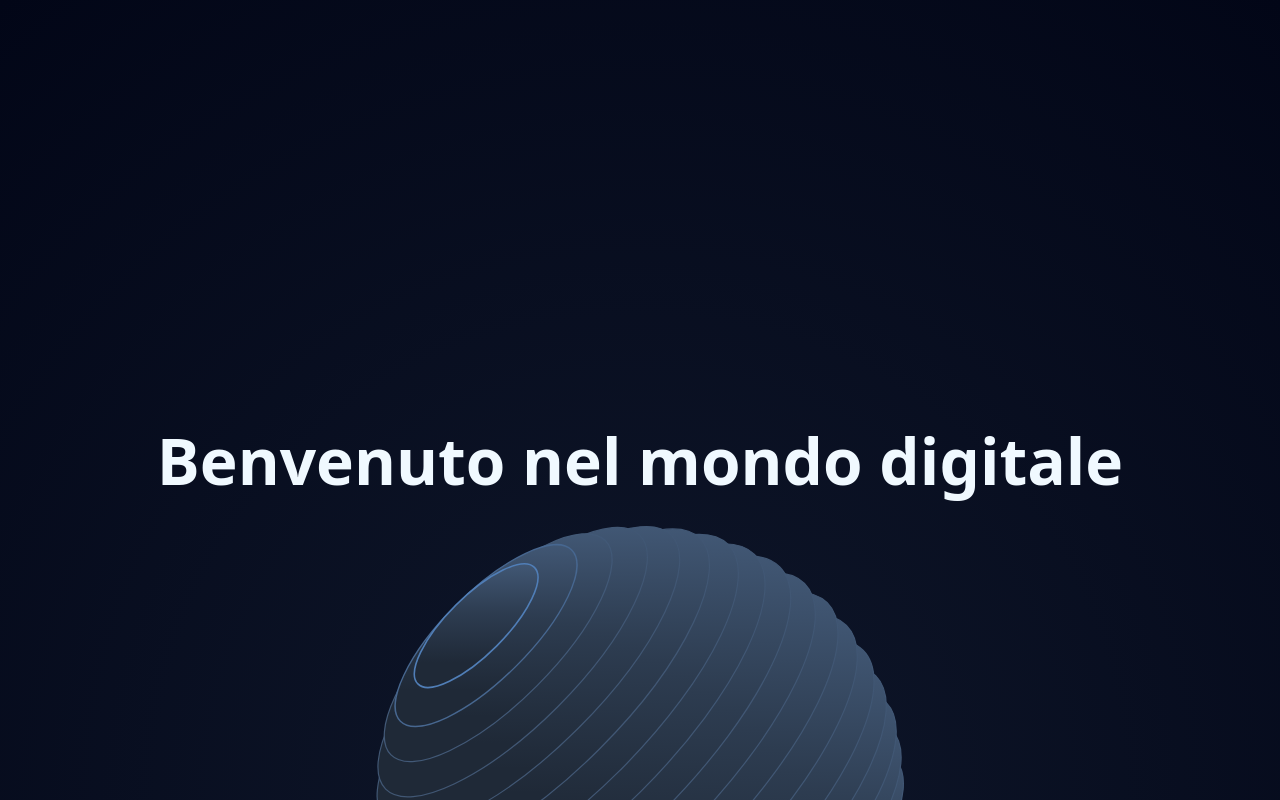
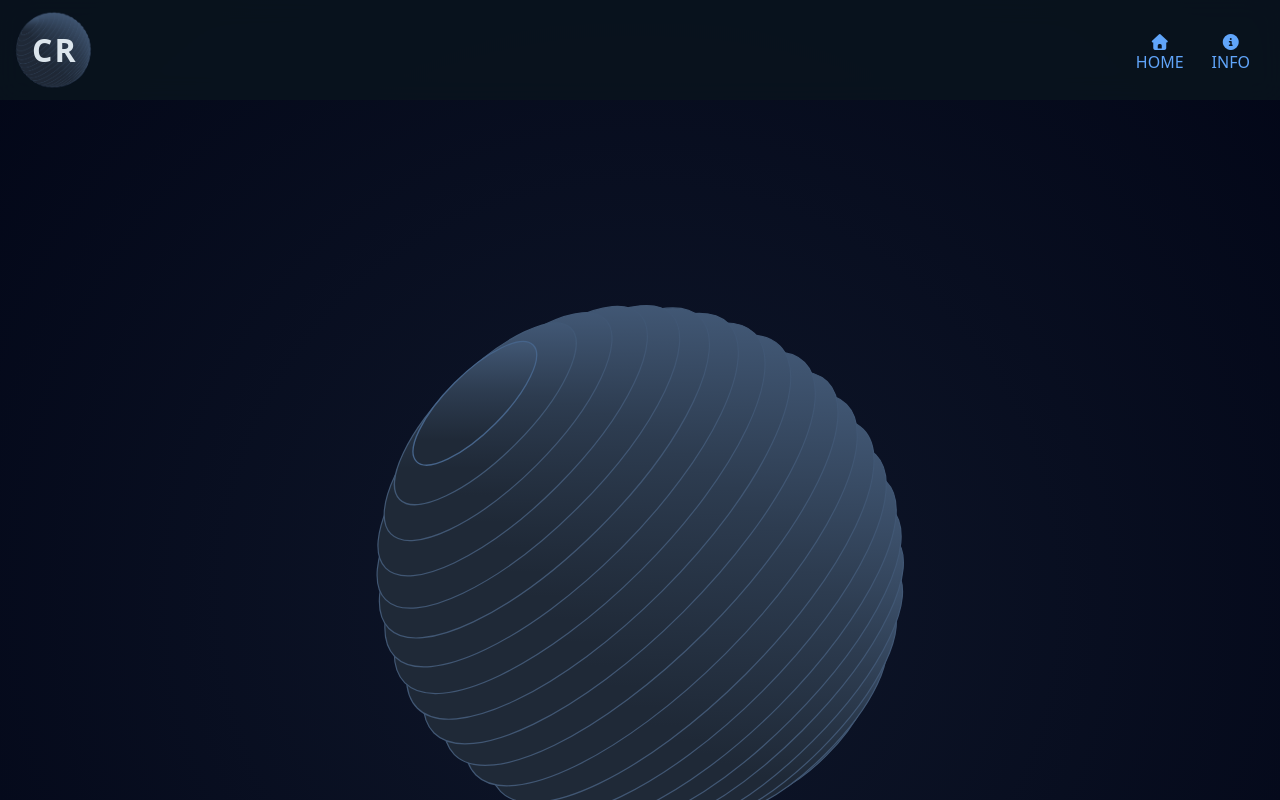
Before and after one commit to CarloDettori/heal-terapy-fe, a React (Vite) app: page / in a window 1280 px wide. Shown: the top 800 px of the page. Built offline with nearby package versions, Linux system fonts and the light colour scheme.

Commit message:
better header

```diff
--- a/src/components/common/HeroComponent.jsx
+++ b/src/components/common/HeroComponent.jsx
@@ -1,8 +1,26 @@
 
 import { useEffect } from "react";
+import { NavLink, Link } from "react-router-dom";
 import SphereDisintegration from "./SphereDisintegration.jsx";
+import logo from "/logo.png"
 
 export default function HeroComponent() {
+
+    const pages = [
+        {
+            id: 1,
+            name: "HOME",
+            route: "",
+            icon: "fa-solid fa-house"
+        },
+        {
+            id: 2,
+            name: "INFO",
+            route: "info",
+            icon: "fa-solid fa-circle-info"
+        },
+    ]
+
     useEffect(() => {
         const header = document.querySelector(".main-header");
         const title = document.querySelector(".hero-title");
@@ -10,16 +28,11 @@ export default function HeroComponent() {
 
         const handleScroll = () => {
             const scrollY = window.scrollY;
-            if (scrollY > 120 && !headerVisible) {
+            if (scrollY > 160 && !headerVisible) {
                 header.classList.add("visible");
                 title.classList.add("fade-out", "fade-out-anim");
                 title.classList.remove("fade-in", "fade-in-anim");
                 headerVisible = true;
-            } else if (scrollY <= 120 && headerVisible) {
-                header.classList.remove("visible");
-                title.classList.add("fade-in", "fade-in-anim");
-                title.classList.remove("fade-out", "fade-out-anim");
-                headerVisible = false;
             }
         };
 
@@ -30,12 +43,35 @@ export default function HeroComponent() {
     return (
         <>
             <section className="hero-section">
-                <h1 className="hero-title">Benvenuto nel mondo digitale</h1>
+                <h1 className="hero-title text-center  absolute top-85">C.R. <br />Clinica Rigenerativa</h1>
+
                 <SphereDisintegration />
+
             </section>
 
-            <header className="main-header">
-                <h2 className="header-title">Il mio sito</h2>
+            <header className="main-header flex justify-between">
+                <div className="flex gap-5 relative">
+                    <Link to="/">
+                        <img src={logo} alt="" className="h-20" />
+
+                        <h2 className="header-title my-auto absolute top-4 left-5.5">CR</h2>
+                    </Link>
+                </div>
+
+                <nav className="flex justify-evenly gap-3 me-3">
+
+                    {pages.map((page, index) => {
+
+                        return (
+                            <NavLink key={page.id} id={`link-${page.id}`} className="navlink flex flex-col w-full px-2 text-center text-(--light-theme) cursor-pointer" to={page.route}>
+                                <i className={`${page.icon} max-h-(--title-size) mx-auto mt-2`}></i>
+                                <h2 className="mx-auto">{page.name}</h2>
+                            </NavLink>
+                        )
+
+                    })}
+
+                </nav>
             </header>
         </>
     );
--- a/src/components/common/SphereDisintegration.jsx
+++ b/src/components/common/SphereDisintegration.jsx
@@ -105,8 +105,8 @@ export default function SphereDisintegration() {
             const ch = container.offsetHeight || 320;
 
             // posiziona il container in modo che il suo centro corrisponda al centro della svg
-            container.style.left = `${Math.round(centerX - cw / 1.75)}px`;
-            container.style.top = `${Math.round(centerY - ch / 1.75)}px`;
+            container.style.left = `${Math.round(centerX - cw / 1.74)}px`;
+            container.style.top = `${Math.round(centerY - ch / 1.74)}px`;
             container.style.transform = "none";
 
             const cols = 4;
--- a/src/index.css
+++ b/src/index.css
@@ -148,40 +148,38 @@ section {
     top: -120px;
     left: 0;
     width: 100%;
-    height: 80px;
+
     background-color: rgba(10, 20, 30, 0.85);
     backdrop-filter: blur(12px);
     display: flex;
     align-items: center;
-    justify-content: center;
     transition: top 1s cubic-bezier(0.23, 1, 0.32, 1);
     z-index: 1000;
-    opacity: 0;
+    opacity: 1;
+    padding: 10px;
 }
 
 .main-header.visible {
     top: 0;
     opacity: 1;
+    pointer-events: auto;
 }
 
-.header-title {
-    font-size: 1.6rem;
-    color: var(--lightest-theme);
-    opacity: 0.9;
-    transition: opacity 0.8s ease;
-}
+
 
 .header-title {
     font-size: 2rem;
     font-weight: 700;
     color: var(--lightest-theme, #a5c5e9);
     letter-spacing: 2px;
+    transition: opacity 0.8s ease;
+    opacity: 0.9;
 }
 
 /* HERO SECTION */
 .hero-section {
     position: relative;
-    height: 200vh;
+    height: 150vh;
     background: radial-gradient(circle at center, #0f172a, #020617);
     color: white;
     overflow: hidden;
@@ -189,11 +187,12 @@ section {
     flex-direction: column;
     justify-content: center;
     align-items: center;
+    padding-bottom: 10px;
 }
 
 /* Testo principale hero */
 .hero-title {
-    font-size: 4rem;
+    font-size: 3.5rem;
     font-weight: 600;
     line-height: 1.2;
     color: var(--lightest-theme);
@@ -325,7 +324,7 @@ section {
 }
 
 .discover-btn {
-    margin-top: 40px;
+    margin-top: 150px;
     padding: 12px 24px;
     font-size: 1.2rem;
     color: var(--lightest-theme);
--- a/src/layout/DefaultLayout.jsx
+++ b/src/layout/DefaultLayout.jsx
@@ -1,5 +1,5 @@
 import { Outlet } from "react-router-dom";
-import Header from "./Header.jsx";
+import HeaderOld from "./HeaderOld.jsx";
 import Footer from "./Footer.jsx";
 import { useContext } from "react";
 import { GlobalContext } from "../context/GlobalContext"
@@ -9,7 +9,7 @@ export default function DefaultLayout() {
 
     return (
         <>
-            <Header />
+
             <main className=" min-h-screen bg-(--lightest-theme) text-(--dark-theme)">
                 <Outlet />
             </main>
--- a/src/layout/Header.jsx
+++ b/src/layout/Header.jsx
@@ -26,7 +26,7 @@ export default function HeaderComponent() {
 
     return (
         <header className="main-header">
-            <h1 className="header-title">C.R. Clinica Rigenerativa</h1>
+            <h1 className="header-title">C.R.</h1>
         </header>
     );
 }
--- a/src/layout/HeaderOld.jsx
+++ b/src/layout/HeaderOld.jsx
@@ -18,13 +18,6 @@ export default function Header() {
             route: "info",
             icon: "fa-solid fa-circle-info"
         },
-
-        {
-            id: 3,
-            name: "test",
-            route: "contact",
-            icon: ""
-        },
     ]
 
 
@@ -37,6 +30,7 @@ export default function Header() {
             <nav className="flex justify-evenly gap-0.5">
 
                 {pages.map((page, index) => {
+
                     return (
                         <NavLink key={page.id} id={`link-${page.id}`} className="navlink flex flex-col w-full p-1 text-center text-(--dark-theme) rounded-t-md border-b cursor-pointer" style={({ isActive }) => ({
                             borderColor: isActive ? "var(--lightest-theme)" : "#bdbdbdff",
@@ -46,6 +40,7 @@ export default function Header() {
                             <h2 className="mx-auto">{page.name}</h2>
                         </NavLink>
                     )
+
                 })}
 
             </nav>
```
Also changed, not shown: public/logo.png (added).
